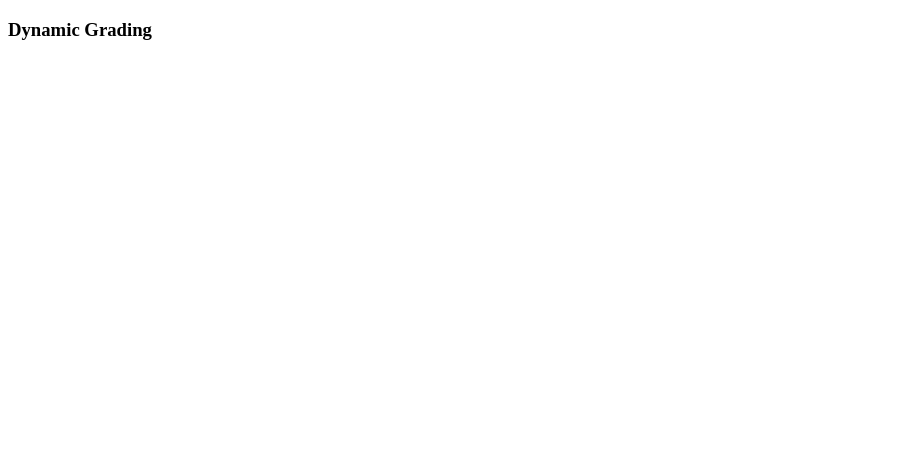
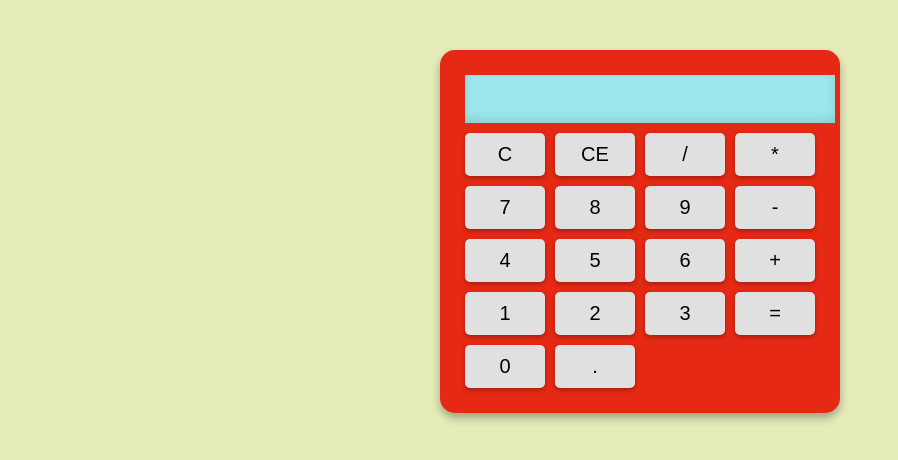
Before and after one commit to Ferdousmohammed/Dynamic-Grading, a plain HTML site: page index.html in a window 1280 px wide. Shown: the whole page, without its empty margins (0-898 px from the left). Drawn offline with Linux system fonts and the light colour scheme.

Commit message:
first commit

```diff
--- a/index.html
+++ b/index.html
@@ -1,13 +1,35 @@
 <!DOCTYPE html>
-<html lang="en">
+<html>
 <head>
-    <meta charset="UTF-8">
-    <meta http-equiv="X-UA-Compatible" content="IE=edge">
-    <meta name="viewport" content="width=device-width, initial-scale=1.0">
-    <title>Dynamic Grading</title>
-    <h3> Dynamic Grading </h3>
+	<title>Calculator</title>
+	<link rel="stylesheet" type="text/css" href="style1.css">
 </head>
 <body>
-
+	<div class="calculator">
+		<div class="display">
+			<input type="text" id="result" readonly>
+		</div>
+		<div class="keys">
+			<button onclick="clearDisplay()">C</button>
+			<button onclick="backspace()">CE</button>
+			<button onclick="addToDisplay('/')">/</button>
+			<button onclick="addToDisplay('*')">*</button>
+			<button onclick="addToDisplay('7')">7</button>
+			<button onclick="addToDisplay('8')">8</button>
+			<button onclick="addToDisplay('9')">9</button>
+			<button onclick="addToDisplay('-')">-</button>
+			<button onclick="addToDisplay('4')">4</button>
+			<button onclick="addToDisplay('5')">5</button>
+			<button onclick="addToDisplay('6')">6</button>
+			<button onclick="addToDisplay('+')">+</button>
+			<button onclick="addToDisplay('1')">1</button>
+			<button onclick="addToDisplay('2')">2</button>
+			<button onclick="addToDisplay('3')">3</button>
+			<button onclick="equals()">=</button>
+			<button onclick="addToDisplay('0')">0</button>
+			<button onclick="addToDisplay('.')">.</button>
+		</div>
+	</div>
+	<script src="script1.js"></script>
 </body>
 </html>
--- /dev/null
+++ b/script1.js
@@ -0,0 +1,17 @@
+let result = document.getElementById("result");
+
+function addToDisplay(value) {
+  result.value += value;
+}
+
+function clearDisplay() {
+  result.value = "";
+}
+
+function backspace() {
+  result.value = result.value.slice(0, -1);
+}
+
+function equals() {
+  result.value = eval(result.value);
+}
--- /dev/null
+++ b/style1.css
@@ -0,0 +1,43 @@
+body {
+    background-color: #e6ebba;
+    font-family: Arial, sans-serif;
+  }
+
+  .calculator {
+    background-color: rgb(230, 41, 20);
+    border-radius: 15px;
+    box-shadow: 0 5px 8px rgba(0,0,0,.3);
+    margin: 50px auto;
+    padding: 25px;
+    width: 350px;
+  }
+
+  .display {
+    margin-bottom: 10px;
+  }
+
+  .display input {
+    background-color: #9ce7ec;
+    border: none;
+    box-shadow: inset 0 -5px 10px rgba(0,0,0,.1);
+    font-size: 24px;
+    padding: 10px;
+    text-align: right;
+    width: 100%;
+  }
+
+  .keys {
+    display: grid;
+    grid-gap: 10px;
+    grid-template-columns: repeat(4, 1fr);
+  }
+
+  .keys button {
+    background-color: #e0e0e0;
+    border: none;
+    border-radius: 5px;
+    box-shadow: 0 2px 5px rgba(0,0,0,.3);
+    cursor: pointer;
+    font-size: 20px;
+    padding: 10px;
+  }
```
Also changed, not shown: calculator.js (added), stylew.css (added), 1 other file.
